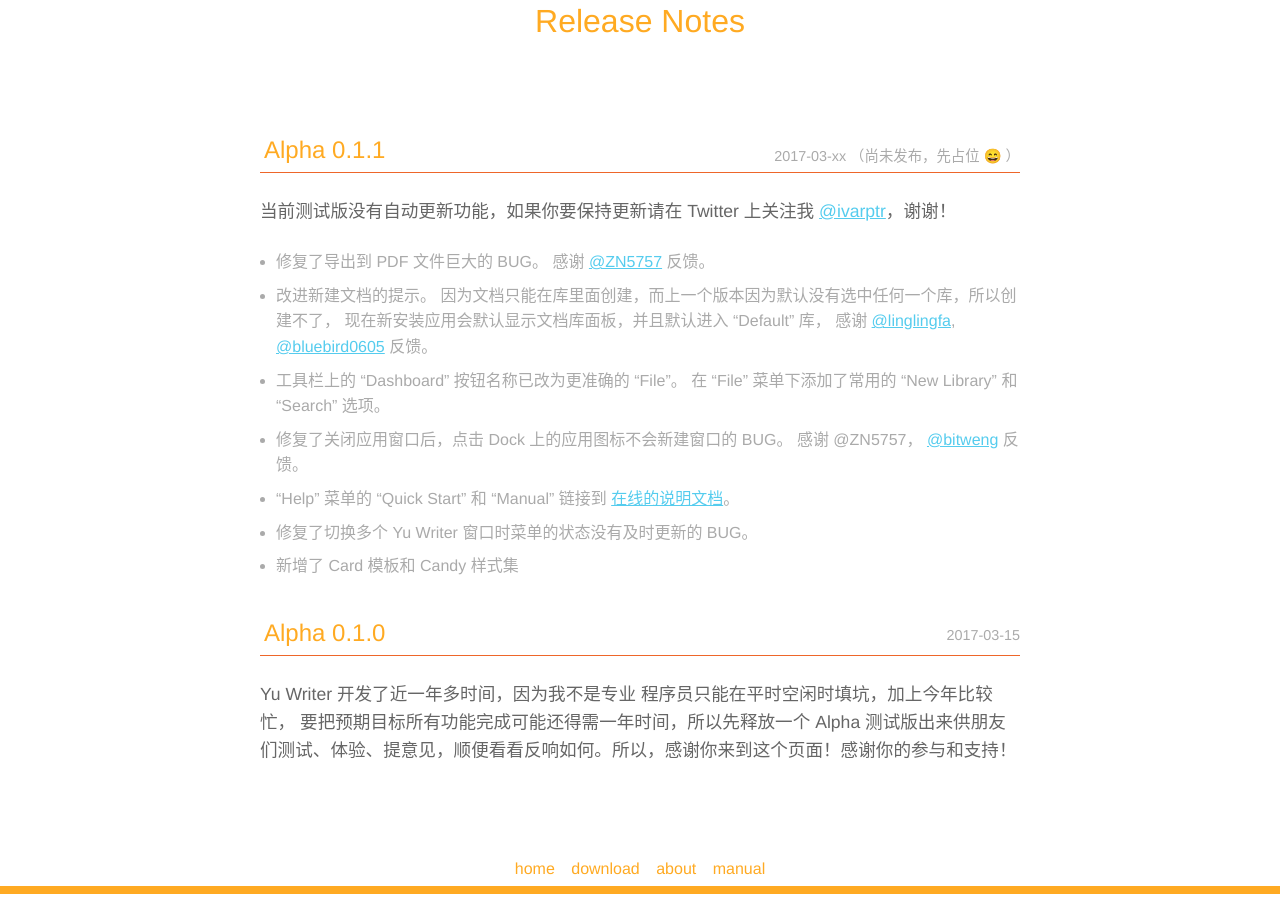
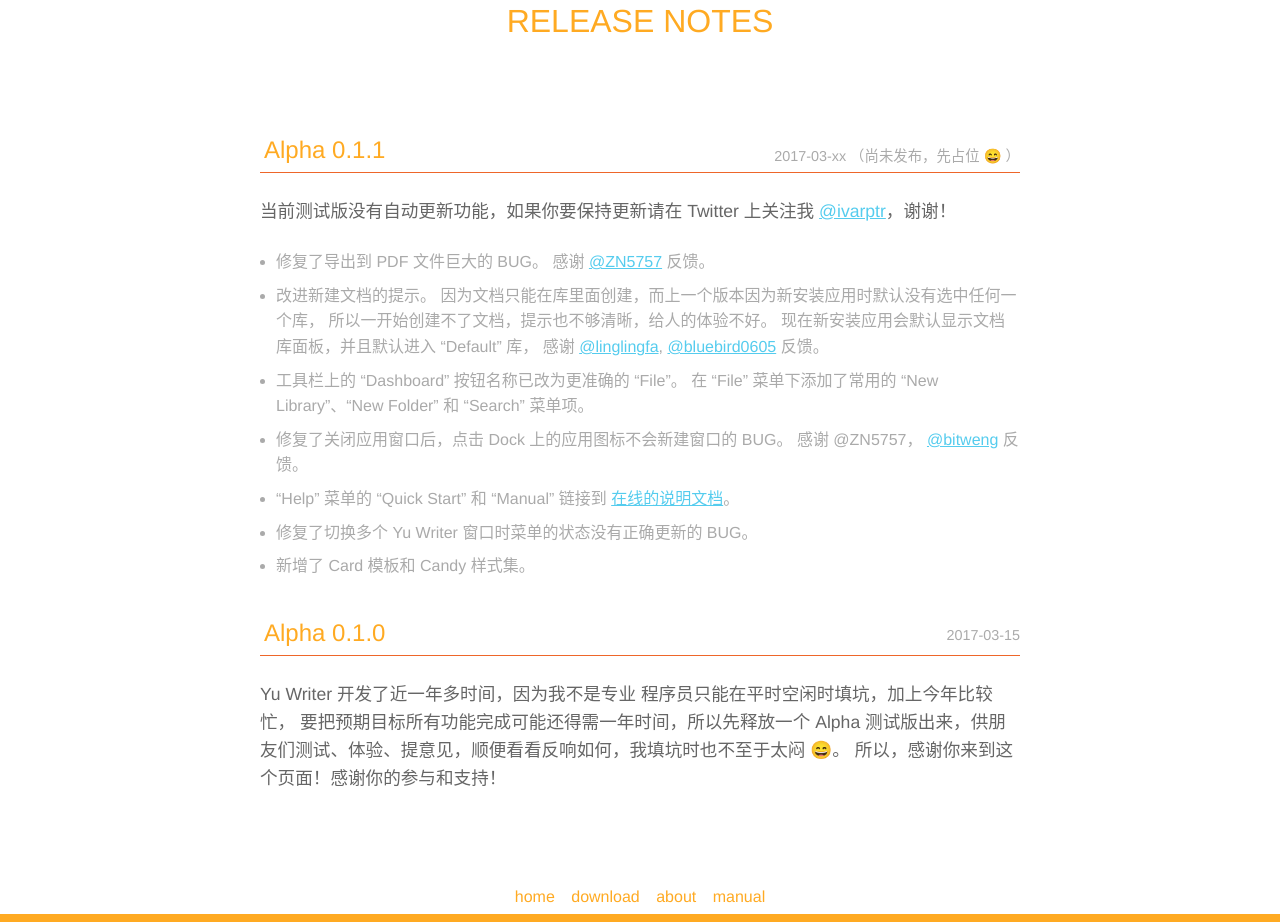
Before and after one commit to ivarptr/yu-writer.site, a website: page release-notes.html in a window 1280 px wide. Shown: the part 403-1325 px from the top of the page. Before the commit the page ends 1297 px from the top, so only its background shows below. Drawn offline with Linux system fonts and the light colour scheme.

Commit message:
Minor fix on release notes page.

```diff
--- a/release-notes.html
+++ b/release-notes.html
@@ -26,13 +26,13 @@
 
     <div class="heading">
         <div class="content">
-			<h2>Release Notes</h2>
+			<h2>RELEASE NOTES</h2>
         </div>
     </div>
 
     <div class="note-list">
         <div class="content">
-			<div class="section">
+			<div class="section" id="alpha-0.1.1">
 				<h3>Alpha 0.1.1</h3>
 				<div class="date">2017-03-xx （尚未发布，先占位 😄 ）</div>
 				<div class="note">当前测试版没有自动更新功能，如果你要保持更新请在 Twitter 上关注我
@@ -45,7 +45,8 @@
 						反馈。
 					</li>
 					<li>改进新建文档的提示。
-						因为文档只能在库里面创建，而上一个版本因为默认没有选中任何一个库，所以创建不了，
+						因为文档只能在库里面创建，而上一个版本因为新安装应用时默认没有选中任何一个库，
+						所以一开始创建不了文档，提示也不够清晰，给人的体验不好。
 						现在新安装应用会默认显示文档库面板，并且默认进入 “Default” 库，
 						感谢
 						<a href="https://twitter.com/linglingfa">@linglingfa</a>,
@@ -53,7 +54,7 @@
 						反馈。
 					</li>
 					<li>工具栏上的 “Dashboard” 按钮名称已改为更准确的 “File”。
-						在 “File” 菜单下添加了常用的 “New Library” 和 “Search” 选项。
+						在 “File” 菜单下添加了常用的 “New Library”、“New Folder” 和 “Search” 菜单项。
 					</li>
 					<li>修复了关闭应用窗口后，点击 Dock 上的应用图标不会新建窗口的 BUG。
 						感谢 @ZN5757，
@@ -64,18 +65,19 @@
 						<a href="https://github.com/ivarptr/yu-writer.site/blob/master/manual/zh-CN/">
 						在线的说明文档</a>。
 					</li>
-					<li>修复了切换多个 Yu Writer 窗口时菜单的状态没有及时更新的 BUG。</li>
-					<li>新增了 Card 模板和 Candy 样式集</li>
+					<li>修复了切换多个 Yu Writer 窗口时菜单的状态没有正确更新的 BUG。</li>
+					<li>新增了 Card 模板和 Candy 样式集。</li>
 				</ul>
 			</div>
 
-			<div class="section">
+			<div class="section"id="alpha-0.1.0">
 				<h3>Alpha 0.1.0</h3>
 				<div class="date">2017-03-15</div>
 				<div class="note">Yu Writer 开发了近一年多时间，因为我不是专业
 					程序员只能在平时空闲时填坑，加上今年比较忙，
 					要把预期目标所有功能完成可能还得需一年时间，所以先释放一个 Alpha
-					测试版出来供朋友们测试、体验、提意见，顺便看看反响如何。所以，感谢你来到这个页面！感谢你的参与和支持！
+					测试版出来，供朋友们测试、体验、提意见，顺便看看反响如何，我填坑时也不至于太闷 😄。
+					所以，感谢你来到这个页面！感谢你的参与和支持！
 				</div>
 			</div>
 		</div>
--- a/resources/sass/main.scss
+++ b/resources/sass/main.scss
@@ -374,6 +374,7 @@
 
 	.content {
 		h2 {
+			text-transform: uppercase;
 			text-align: center;
 			font-size: 2em;
 			margin-bottom: 16px;
@@ -502,6 +503,7 @@
         color: $secondFontColor;
 
 		li {
+			line-height: 1.6em;
 			margin-bottom: 16px;
 		}
 
@@ -576,7 +578,7 @@
 		margin-top: 64px;
 		margin-left: 16px;
 
-        color: #aaa;
+        color: $secondFontColor;
 
 		p {
 			margin-bottom: 24px;
```
Also changed, not shown: download.html (+1 -1 lines).
